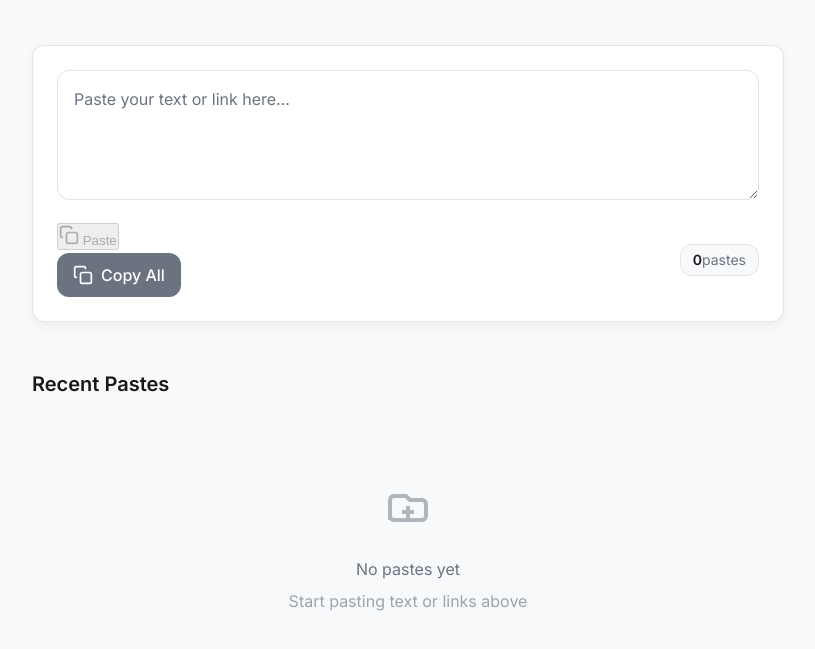
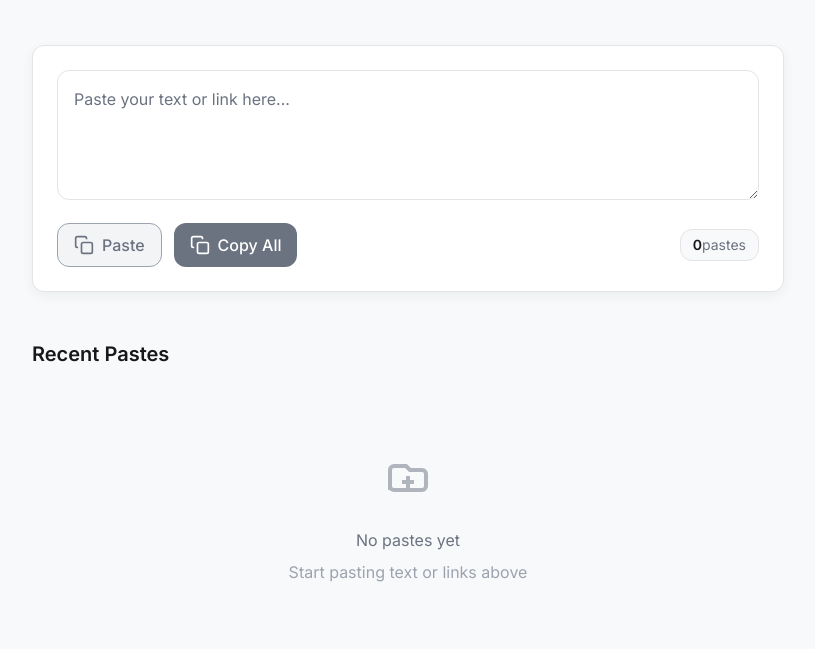
Before and after one commit to huja126/clipstream-paste-tracker, a plain HTML site: page index.html in a window 1280 px wide. Shown: the part 109-758 px from the top of the page, without its empty margins (232-1047 px from the left). Drawn offline with Linux system fonts and the light colour scheme.

Commit message:
Update styles.css

```diff
--- a/styles.css
+++ b/styles.css
@@ -87,6 +87,12 @@ header {
 }
 
 /* Buttons */
+.action-buttons {
+    display: flex;
+    gap: 12px;
+    flex-wrap: wrap;
+}
+
 .btn-primary {
     display: flex;
     align-items: center;
@@ -117,6 +123,42 @@ header {
 
 .btn-primary:disabled {
     background: #6B7280;
+    cursor: not-allowed;
+    transform: none;
+}
+
+.btn-secondary {
+    display: flex;
+    align-items: center;
+    gap: 8px;
+    height: 44px;
+    padding: 0 16px;
+    background: #FFFFFF;
+    color: #007AFF;
+    border: 1px solid #007AFF;
+    border-radius: 12px;
+    font-family: inherit;
+    font-size: 16px;
+    font-weight: 500;
+    line-height: 24px;
+    cursor: pointer;
+    transition: all 250ms ease-out;
+    text-decoration: none;
+}
+
+.btn-secondary:hover:not(:disabled) {
+    background: #E5F2FF;
+    transform: translateY(-2px);
+}
+
+.btn-secondary:active:not(:disabled) {
+    transform: translateY(0px) scale(0.98);
+}
+
+.btn-secondary:disabled {
+    background: #F3F4F6;
+    color: #6B7280;
+    border-color: #9CA3AF;
     cursor: not-allowed;
     transform: none;
 }
@@ -309,8 +351,14 @@ header {
         align-items: stretch;
     }
 
-    .btn-primary {
+    .action-buttons {
+        flex-direction: column;
+    }
+
+    .btn-primary,
+    .btn-secondary {
         justify-content: center;
+        width: 100%;
     }
 
     .paste-item {
```
